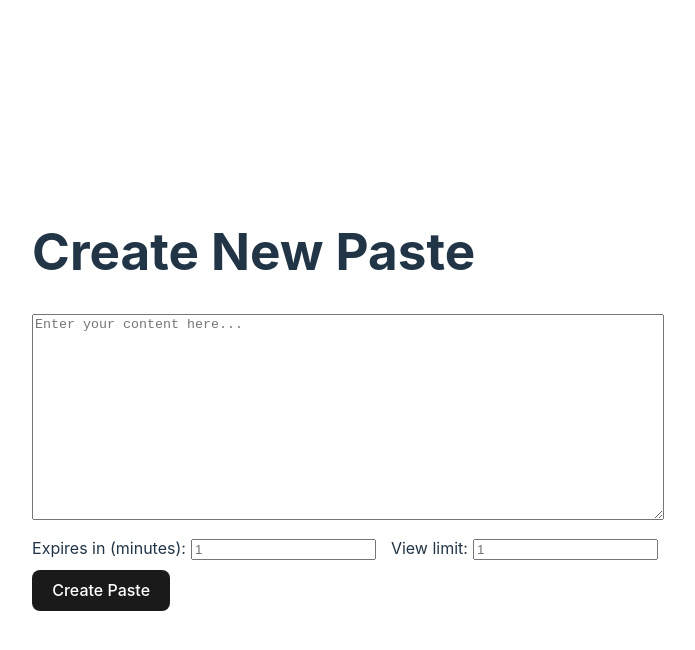
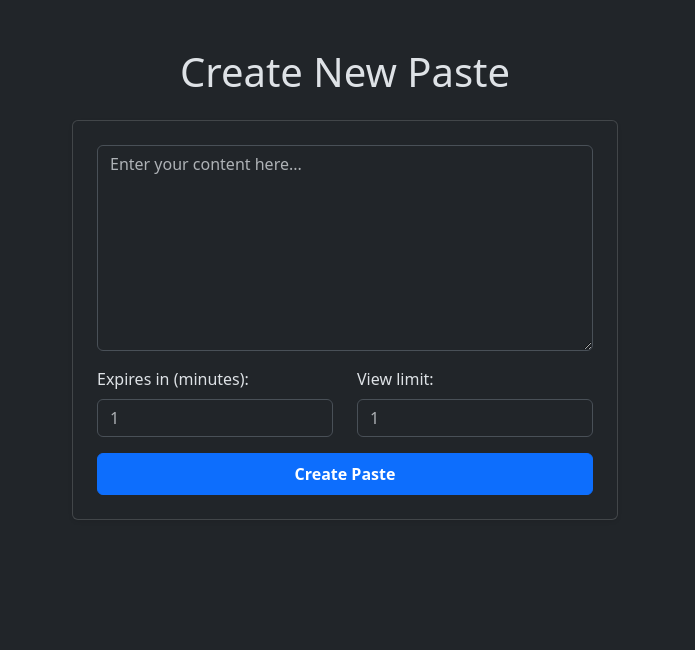
Before and after one commit to Anushiya43/text-pastebin, a React (Vite) app in the folder frontend/: page / in a window 1280 px wide. Shown: the top 650 px of the page, without its empty margins (295-990 px from the left). Built offline with nearby package versions, Linux system fonts and the light colour scheme; no server answers.

Commit message:
add bootstrap

```diff
--- a/frontend/index.html
+++ b/frontend/index.html
@@ -1,13 +1,16 @@
 <!doctype html>
-<html lang="en">
+<html lang="en" data-bs-theme="dark">
+
 <head>
   <meta charset="UTF-8" />
   <link rel="icon" type="image/svg+xml" href="/vite.svg" />
   <meta name="viewport" content="width=device-width, initial-scale=1.0" />
   <title>PasteBin</title>
 </head>
+
 <body>
   <div id="root"></div>
   <script type="module" src="/src/main.jsx"></script>
 </body>
+
 </html>
--- a/frontend/package.json
+++ b/frontend/package.json
@@ -11,6 +11,7 @@
   },
   "dependencies": {
     "axios": "^1.13.3",
+    "bootstrap": "^5.3.8",
     "react": "^19.2.0",
     "react-dom": "^19.2.0",
     "react-router-dom": "^7.13.0"
--- a/frontend/src/App.jsx
+++ b/frontend/src/App.jsx
@@ -2,7 +2,7 @@ import React from 'react';
 import { BrowserRouter as Router, Routes, Route } from 'react-router-dom';
 import CreatePaste from './components/CreatePaste';
 import ViewPaste from './components/ViewPaste';
-import './App.css';
+
 
 function App() {
   return (
--- a/frontend/src/components/CreatePaste.jsx
+++ b/frontend/src/components/CreatePaste.jsx
@@ -36,72 +36,87 @@ const CreatePaste = () => {
     };
 
     return (
-        <div className="container">
-            <h1>Create New Paste</h1>
-            <form onSubmit={handleSubmit}>
+        <div className="container mt-5">
+            <div className="row justify-content-center">
+                <div className="col-md-8 col-lg-6">
+                    <h1 className="text-center mb-4">Create New Paste</h1>
+                    <form onSubmit={handleSubmit} className="card p-4 shadow-sm">
+                        <div className="mb-3">
                             <textarea
+                                className="form-control"
                                 value={content}
                                 onChange={(e) => setContent(e.target.value)}
                                 placeholder="Enter your content here..."
                                 required
-                    style={{ width: '100%', height: '200px', marginBottom: '10px' }}
+                                rows="8"
                             />
-                <div style={{ marginBottom: '10px' }}>
-                    <label>
-                        Expires in (minutes):
+                        </div>
+                        <div className="row mb-3">
+                            <div className="col-md-6 mb-3 mb-md-0">
+                                <label className="form-label">Expires in (minutes):</label>
                                 <input
                                     type="number"
+                                    className="form-control"
                                     min="1"
                                     value={expiresMinutes}
                                     onChange={(e) => setExpiresMinutes(e.target.value)}
                                     placeholder="1"
-                            style={{ marginLeft: '5px', marginRight: '15px' }}
                                 />
-                    </label>
-                    <label>
-                        View limit:
+                            </div>
+                            <div className="col-md-6">
+                                <label className="form-label">View limit:</label>
                                 <input
                                     type="number"
+                                    className="form-control"
                                     min="1"
                                     value={viewsLeft}
                                     onChange={(e) => setViewsLeft(e.target.value)}
                                     placeholder="1"
-                            style={{ marginLeft: '5px' }}
                                 />
-                    </label>
                             </div>
-                <button type="submit">Create Paste</button>
+                        </div>
+                        <button type="submit" className="btn btn-primary w-100 py-2 fw-bold">Create Paste</button>
                     </form>
-            {responseid && <div className="paste-result">
-                <h4>Your Paste is Ready! 🎉</h4>
-                <div className="paste-box">
-                    <div className="paste-url-container">
-                        <svg className="link-icon" xmlns="http://www.w3.org/2000/svg" viewBox="0 0 24 24" fill="none" stroke="currentColor" strokeWidth="2" strokeLinecap="round" strokeLinejoin="round">
+
+                    {responseid && (
+                        <div className="paste-result mt-4 p-4 border rounded shadow-sm bg-body-tertiary">
+                            <h4 className="mb-3 text-primary">Your Paste is Ready! 🎉</h4>
+                            <div className="input-group">
+                                <span className="input-group-text bg-transparent border-end-0">
+                                    <svg className="bi bi-link-45deg" width="20" height="20" xmlns="http://www.w3.org/2000/svg" viewBox="0 0 24 24" fill="none" stroke="currentColor" strokeWidth="2" strokeLinecap="round" strokeLinejoin="round">
                                         <path d="M10 13a5 5 0 0 0 7.54.54l3-3a5 5 0 0 0-7.07-7.07l-1.72 1.71"></path>
                                         <path d="M14 11a5 5 0 0 0-7.54-.54l-3 3a5 5 0 0 0 7.07 7.07l1.71-1.71"></path>
                                     </svg>
-                        <div className="paste-url">
-                            {import.meta.env.VITE_FRONTEND_URL + '/' + responseid}
-                        </div>
-                    </div>
-                    <button className="copy-btn" onClick={handleCopy}>
+                                </span>
+                                <input
+                                    type="text"
+                                    className="form-control border-start-0"
+                                    value={import.meta.env.VITE_FRONTEND_URL + "/" + responseid}
+                                    readOnly
+                                />
+                                <button className="btn btn-outline-primary" onClick={handleCopy} type="button">
                                     {copied ? (
                                         <>
-                                <svg xmlns="http://www.w3.org/2000/svg" viewBox="0 0 24 24" fill="none" stroke="currentColor" strokeWidth="2" strokeLinecap="round" strokeLinejoin="round">
+                                            <svg xmlns="http://www.w3.org/2000/svg" width="16" height="16" viewBox="0 0 24 24" fill="none" stroke="currentColor" strokeWidth="2" strokeLinecap="round" strokeLinejoin="round" className="me-1">
                                                 <polyline points="20 6 9 17 4 12"></polyline>
                                             </svg>
+                                            Copied
                                         </>
                                     ) : (
                                         <>
-                                <svg xmlns="http://www.w3.org/2000/svg" viewBox="0 0 24 24" fill="none" stroke="currentColor" strokeWidth="2" strokeLinecap="round" strokeLinejoin="round">
+                                            <svg xmlns="http://www.w3.org/2000/svg" width="16" height="16" viewBox="0 0 24 24" fill="none" stroke="currentColor" strokeWidth="2" strokeLinecap="round" strokeLinejoin="round" className="me-1">
                                                 <rect x="9" y="9" width="13" height="13" rx="2" ry="2"></rect>
                                                 <path d="M5 15H4a2 2 0 0 1-2-2V4a2 2 0 0 1 2-2h9a2 2 0 0 1 2 2v1"></path>
                                             </svg>
+                                            Copy
                                         </>
                                     )}
                                 </button>
                             </div>
-            </div>}
+                        </div>
+                    )}
+                </div>
+            </div>
         </div>
     );
 };
--- a/frontend/src/components/ViewPaste.jsx
+++ b/frontend/src/components/ViewPaste.jsx
@@ -32,24 +32,36 @@ const ViewPaste = () => {
     }
 
     return (
-        <div className="container">
-            <h1>Paste Content</h1>
-            <div className="paste-box" style={{
-                background: 'black',
-                padding: '15px',
-                border: '1px solid #ddd',
-                borderRadius: '5px',
-                whiteSpace: 'pre-wrap',
-                marginBottom: '15px'
-            }}>
-                {paste.content}
+        <div className="container mt-5">
+            <div className="row justify-content-center">
+                <div className="col-md-8">
+                    <div className="d-flex justify-content-between align-items-center mb-4">
+                        <h1 className="h3 mb-0">Paste Content</h1>
+                        <Link to="/" className="btn btn-outline-primary btn-sm">Create New Paste</Link>
+                    </div>
+
+                    <div className="card shadow-sm mb-4">
+                        <div className="card-body bg-black text-light p-4 rounded">
+                            <pre className="mb-0" style={{ whiteSpace: 'pre-wrap' }}>
+                                {paste.content}
+                            </pre>
+                        </div>
+                        <div className="card-footer text-muted bg-body-secondary">
+                            <div className="d-flex flex-wrap justify-content-between small">
+                                <span>
+                                    <svg xmlns="http://www.w3.org/2000/svg" width="16" height="16" fill="currentColor" className="bi bi-clock me-1" viewBox="0 0 16 16">
+                                        <path d="M8 3.5a.5.5 0 0 0-1 0V9a.5.5 0 0 0 .252.434l3.5 2a.5.5 0 0 0 .496-.868L8 8.71V3.5z" />
+                                        <path d="M8 16A8 8 0 1 0 8 0a8 8 0 0 0 0 16zm7-8A7 7 0 1 1 1 8a7 7 0 0 1 14 0z" />
+                                    </svg>
+                                    Created: {new Date(paste.created_at).toLocaleString()}
+                                </span>
+                                {paste.expires_at && <span>Expires: {new Date(paste.expires_at).toLocaleString()}</span>}
+                                {paste.views_left !== null && <span>Views left: {paste.views_left}</span>}
+                            </div>
+                        </div>
+                    </div>
+                </div>
             </div>
-            <div className="meta" style={{ fontSize: '0.9em', color: '#666', marginBottom: '15px' }}>
-                <p>Created at: {new Date(paste.created_at).toLocaleString()}</p>
-                {paste.expires_at && <p>Expires at: {new Date(paste.expires_at).toLocaleString()}</p>}
-                {paste.views_left !== null && <p>Views left: {paste.views_left}</p>}
-            </div>
-            <Link to="/">Create New Paste</Link>
         </div>
     );
 };
--- a/frontend/src/main.jsx
+++ b/frontend/src/main.jsx
@@ -1,6 +1,6 @@
 import { StrictMode } from 'react'
 import { createRoot } from 'react-dom/client'
-import './index.css'
+import 'bootstrap/dist/css/bootstrap.min.css';
 import App from './App.jsx'
 
 createRoot(document.getElementById('root')).render(
```
Also changed, not shown: frontend/src/App.css (line endings or trailing spaces), frontend/src/index.css (line endings or trailing spaces), 2 other files (tests, documents, lock files or other folders). Lines whose indentation alone changed are shown as unchanged.
